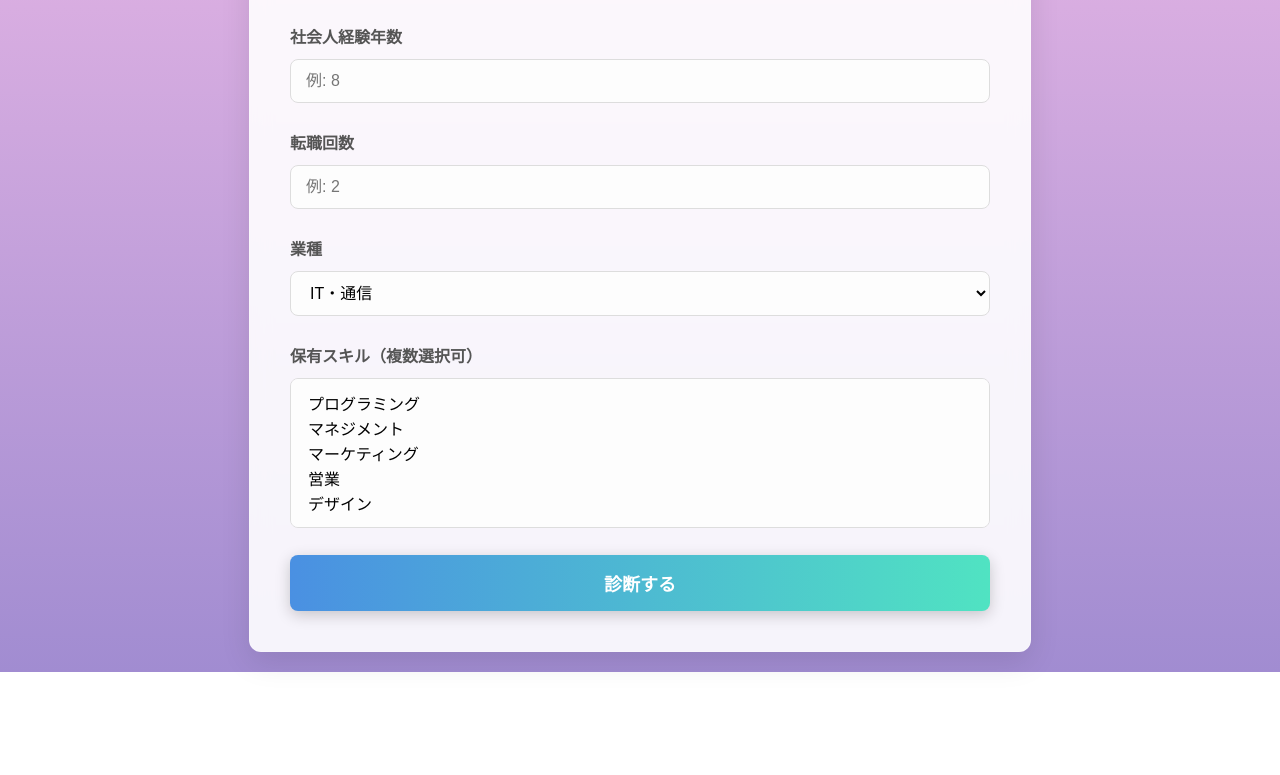
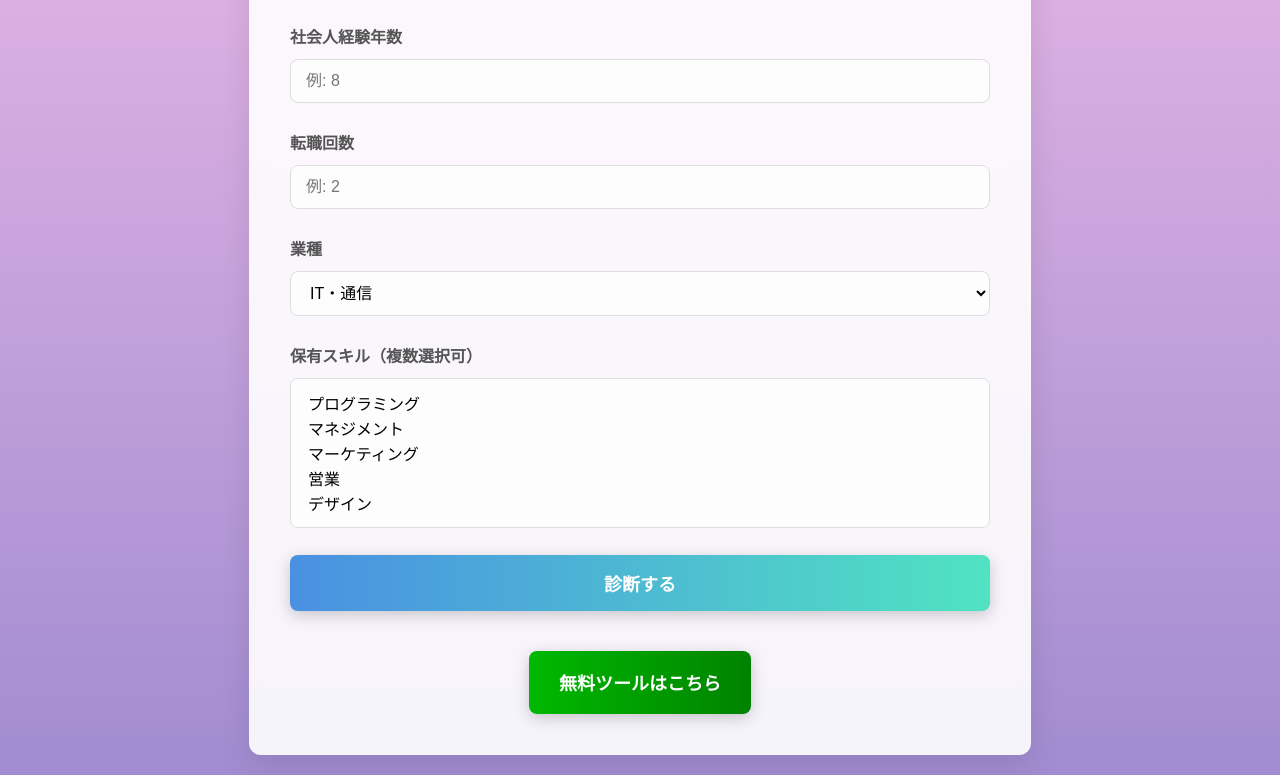
Before and after one commit to muranohitotati/salary-diagnosis-tool, a plain HTML site: page index.html in a window 1280 px wide. Shown: the part 414-1189 px from the top of the page. Before the commit the page ends 1086 px from the top, so only its background shows below. Drawn offline with Linux system fonts and the light colour scheme.

Commit message:
Add LINE button

```diff
--- a/index.html
+++ b/index.html
@@ -210,6 +210,10 @@
             <h3>アドバイス</h3>
             <p id="advice"></p>
         </div>
+
+        <div style="margin-top: 40px; text-align: center;">
+            <a href="https://lin.ee/KbwUnvI" style="display: inline-block; padding: 15px 30px; background-image: linear-gradient(to right, #00B900 0%, #008200 100%); color: white; text-decoration: none; border-radius: 8px; font-weight: 700; font-size: 18px; box-shadow: 0 4px 15px rgba(0,0,0,0.2); transition: all 0.3s ease;" onmouseover="this.style.transform='translateY(-2px)'; this.style.boxShadow='0 6px 20px rgba(0,0,0,0.25)';" onmouseout="this.style.transform='translateY(0px)'; this.style.boxShadow='0 4px 15px rgba(0,0,0,0.2)';" target="_blank">無料ツールはこちら</a>
+        </div>
     </div>
 
     <script>
```
